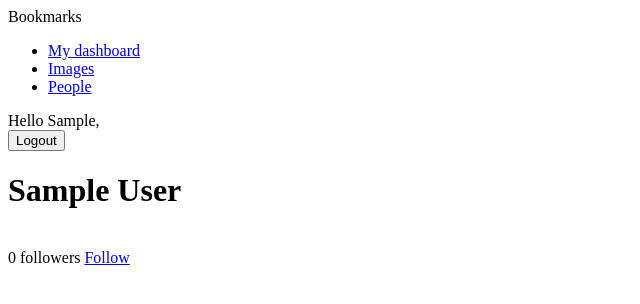
After one commit to Vikuuu/Social-Media-Website, a Django app: a page that uses account/templates/base.html in a window 1280 px wide. The commit adds this page. Shown: the top 304 px of the page, without its empty margins (0-640 px from the left). Run offline with Django 5.2, Linux system fonts and the light colour scheme; the visitor is signed in with stand-in values (Sample User, id 1); data comes from the database, SQL or seed files in the repository; data that the repository does not hold is empty; some libraries are stand-ins or nearby versions.

Commit message:
Created list and detail view for user profiles.

```diff
--- /dev/null
+++ b/account/templates/account/user/detail.html
@@ -0,0 +1,26 @@
+{% extends "base.html" %}
+{% load thumbnail %}
+{% block title %}{{user.get_full_name}}{% endblock %}
+{% block content %}
+
+<h1>{{user.get_full_name}}</h1>
+<div id="profile-info">
+    <img src="{% thumbnail user.profile.photo 180x180 %}" alt="" class="user-detail">
+</div>
+{% with total_followers=user.followers.count %}
+<span class="count">
+    <span class="total"> {{total_followers}} </span>
+    follower{{total_followers|pluralize}}
+</span>
+<a href="#" data-id="{{user.id}}" data-action="{% if request.user in user.followers.all %}un{% endif %}follow" class="follow button">
+    {% if request.user not in user.followers.all %}
+    Follow
+    {% else %}
+    Unfollow
+    {% endif %}
+</a>
+<div id="image-list" class="image-container">
+    {% include "images/image/list_images.html" with images=user.images_created.all %}
+</div>
+{% endwith %}
+{% endblock%}
--- a/account/templates/base.html
+++ b/account/templates/base.html
@@ -1,62 +1,57 @@
 {% load static %}
+<!DOCTYPE html>
+<html>
 
-<!DOCTYPE html>
-<html lang="en">
 <head>
-    <title>{% block title %}{% endblock title %}</title>
-    <link rel="stylesheet" href="{% static "css/base.css" %}">
+    <title>{% block title %}{% endblock %}</title>
+    <link href="{% static 'css/base.css' %}" rel="stylesheet">
 </head>
+
 <body>
     <div id="header">
         <span class="logo">Bookmarks</span>
         {% if request.user.is_authenticated %}
-
         <ul class="menu">
-                    <li {% if section == "dashboard" %} class="selected" {% endif %}>
-                        <a href="{% url "dashboard" %}">My dashboard</a>
+            <li {% if section == "dashboard" %}class="selected" {% endif %}>
+                <a href="{% url 'dashboard' %}">My dashboard</a>
             </li>
-                    <li {% if section == "images" %}class="selected"{% endif %}>
-                        <a href="{% url "images:list" %}">Images</a>
+            <li {% if section == "images" %}class="selected" {% endif %}>
+                <a href="{% url 'images:list' %}">Images</a>
             </li>
-                    <li {% if section == "people" %} class="selected" {% endif %}>
-                        <a href="#">People</a>
+            <li {% if section == "people" %}class="selected" {% endif %}>
+                <a href="{% url 'user_list' %}">People</a>
             </li>
         </ul>
-
         {% endif %}
         <span class="user">
-
             {% if request.user.is_authenticated %}
-                Hello {{request.user.first_name|default:request.user.username}},
-                <form action="{% url "logout" %}" method="post">
+            Hello {{ request.user.first_name|default:request.user.username }},
+            <form action="{% url 'logout' %}" method="post">
+                <button type="submit">Logout</button>
                 {% csrf_token %}
-                    <button type="submit">Logout</button>
             </form>
             {% else %}
-                <a href="{% url "login" %}">Log-in</a>
+            <a href="{% url 'login' %}">Log-in</a>
             {% endif %}
-
         </span>
     </div>
     {% if messages %}
     <ul class="messages">
         {% for message in messages %}
-
-        <li class="{{message.tags}}">
-            {{message|safe}}
+        <li class="{{ message.tags }}">
+            {{ message|safe }}
             <a href="#" class="close">x</a>
         </li>
-
         {% endfor %}
     </ul>
     {% endif %}
     <div id="content">
         {% block content %}
-        {% endblock content %}
+        {% endblock %}
     </div>
     <script src="//cdn.jsdelivr.net/npm/js-cookie@3.0.5/dist/js.cookie.min.js"></script>
     <script>
-        const csrftoken = Cookies.get("csrftoken");
+        const csrftoken = Cookies.get('csrftoken');
         document.addEventListener('DOMContentLoaded', (event) => {
             // DOM loaded
             {% block domready %}
@@ -64,4 +59,5 @@
         })
     </script>
 </body>
+
 </html>
--- a/account/urls.py
+++ b/account/urls.py
@@ -43,4 +43,6 @@ urlpatterns = [
     path("", views.dashboard, name="dashboard"),
     path("register/", views.register, name="register"),
     path("edit/", views.edit, name="edit"),
+    path("users/", views.user_list, name="user_list"),
+    path("users/<username>/", views.user_detail, name="user_detail"),
 ]
--- a/account/views.py
+++ b/account/views.py
@@ -1,5 +1,5 @@
-from django.shortcuts import render
-from django.contrib.auth import authenticate, login
+from django.shortcuts import render, get_object_or_404
+from django.contrib.auth import authenticate, login, get_user_model
 from django.http import HttpResponse
 from .forms import (
     LoginForm,
@@ -88,3 +88,20 @@ def edit(request):
         "account/edit.html",
         {"user_form": user_form, "profile_form": profile_form},
     )
+
+
+User = get_user_model()
+
+
+@login_required
+def user_list(request):
+    users = User.objects.filter(is_active=True)
+    context = {"section": "people", "users": users}
+    return render(request, "account/user/list.html", context)
+
+
+@login_required
+def user_detail(request, username):
+    user = get_object_or_404(User, username=username, is_active=True)
+    context = {"section": "people", "user": user}
+    return render(request, "account/user/detail.html", context)
--- a/bookmarks/settings.py
+++ b/bookmarks/settings.py
@@ -12,6 +12,7 @@ https://docs.djangoproject.com/en/5.0/ref/settings/
 
 from pathlib import Path
 from decouple import config  # type: ignore
+from django.urls import reverse_lazy
 
 # Build paths inside the project like this: BASE_DIR / 'subdir'.
 BASE_DIR = Path(__file__).resolve().parent.parent
@@ -165,3 +166,7 @@ if DEBUG:
 
     mimetypes.add_type("application/javascript", ".js", True)
     mimetypes.add_type("text/css", ".css", True)
+
+ABSOLUTE_URL_OVERRIDES = {
+    "auth.user": lambda u: reverse_lazy("user_detail", args=[u.username])
+}
```
Also changed, not shown: account/templates/account/user/list.html (added, +24 -0 lines), media/users/2024/05/29/Gojo_Satoru_avatar.jpeg.180x180_q85.jpg (added), 1 other file. Lines whose indentation alone changed are shown as unchanged.
